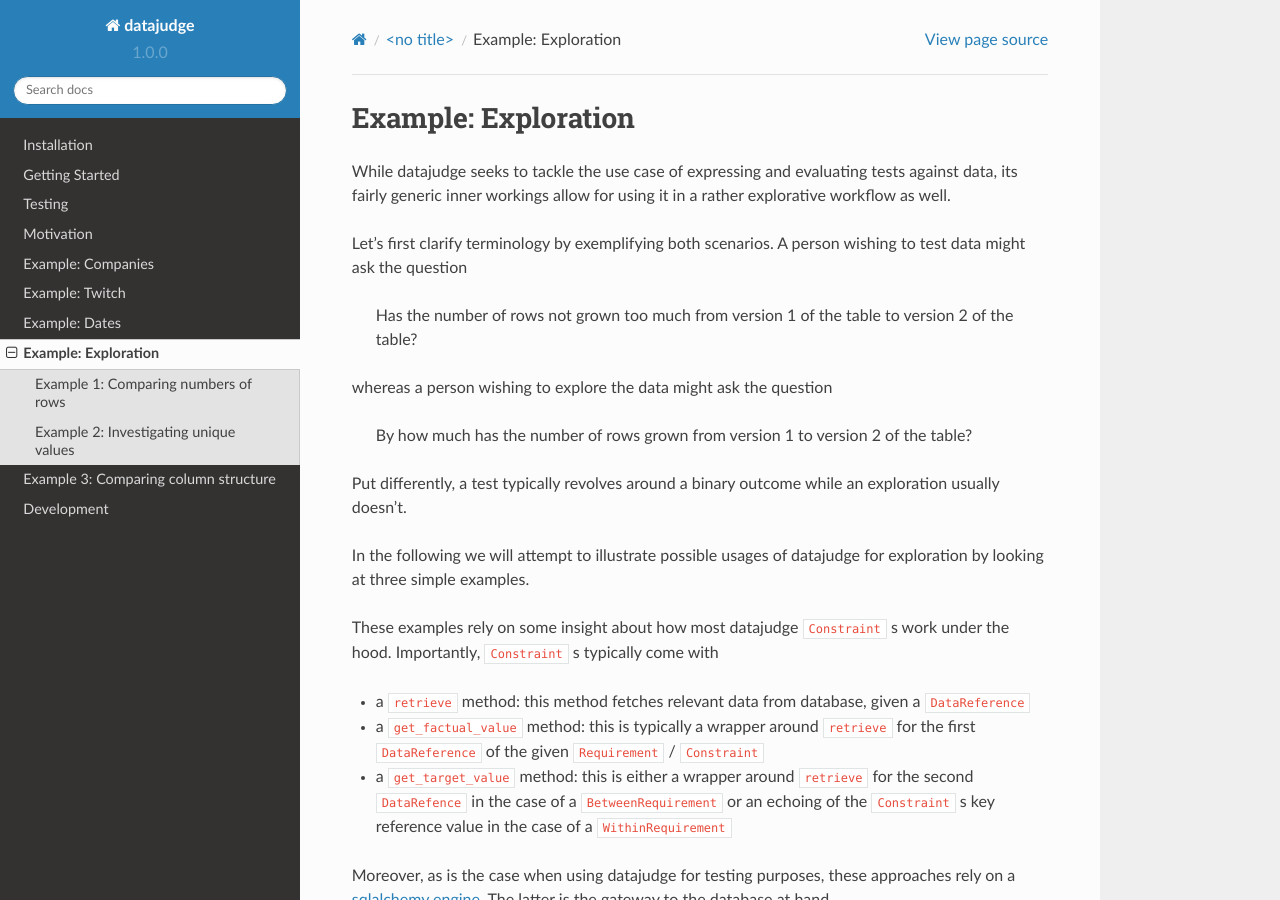
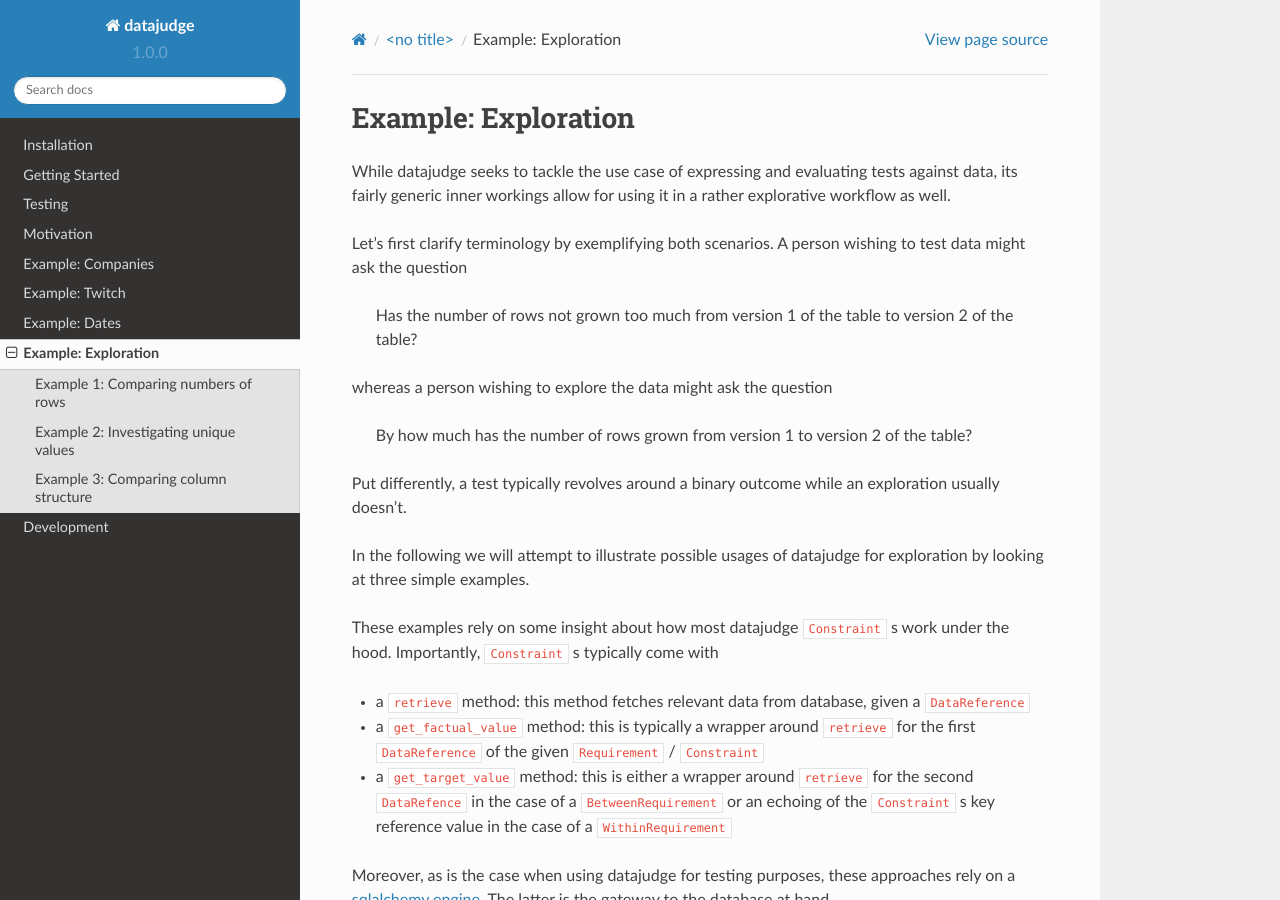
Before and after one commit to Quantco/datajudge, a Sphinx documentation site: the page built from docs/source/examples/example_exploration.rst, in a window 1280 px wide and 900 px high. Built offline with Sphinx 7.4.7 and the Read the Docs theme 2.0.0, drawn with Linux system fonts in a browser that asks for light colours; pages that are not in the unit, such as notebooks, are missing from menus.

Commit message:
Fix header and code block.

```diff
--- a/docs/source/examples/example_exploration.rst
+++ b/docs/source/examples/example_exploration.rst
@@ -169,7 +169,7 @@
 
 
 Example 3: Comparing column structure
-=====================================
+-------------------------------------
 
 While we often care about value tuples of given columns, i.e. rows, it can also provide
 meaningful insights to compare the column structure of two tables. In particular, we
@@ -213,7 +213,7 @@
 
 This could, for instance result in the following printout:
 
-.. code-block:: python
+.. code-block::
 
     Columns present in both: {'col_varchar'}
     Columns present in only table1: set()
```
